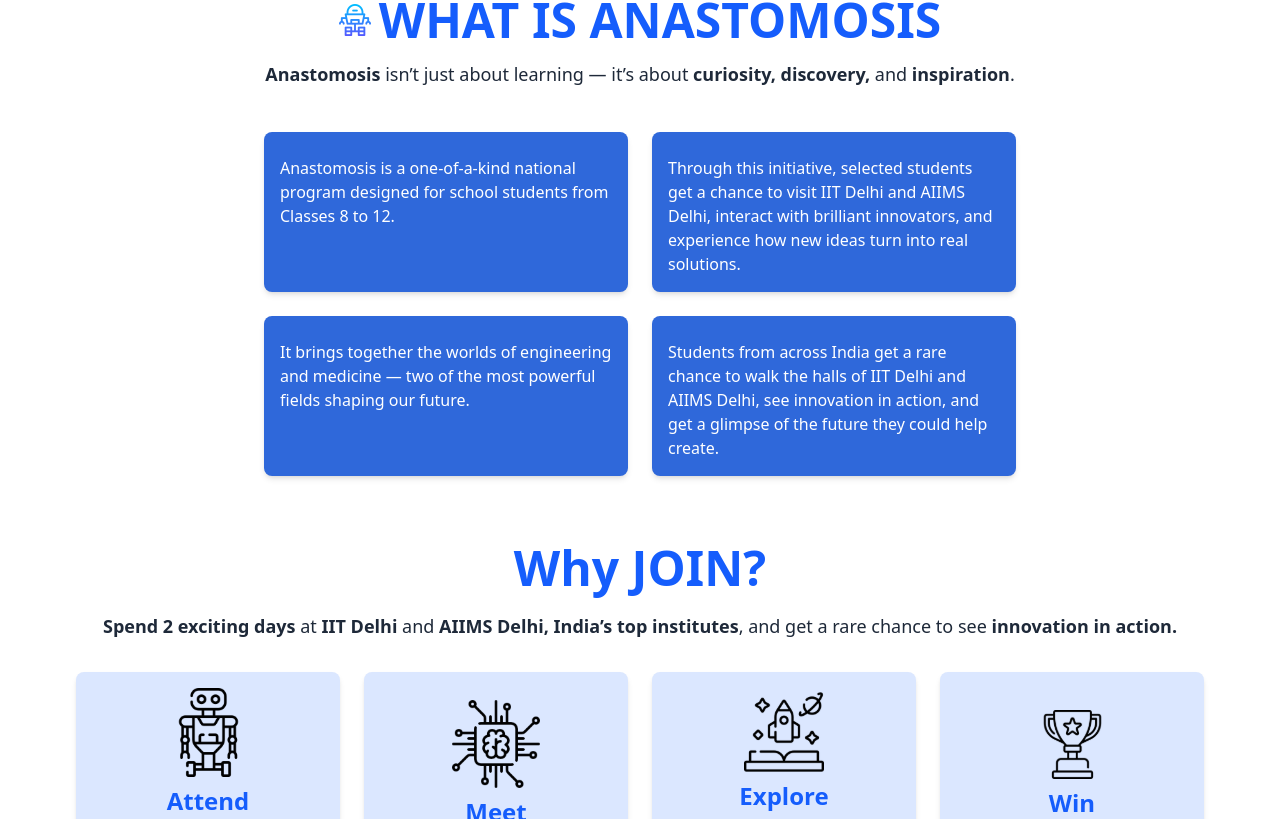
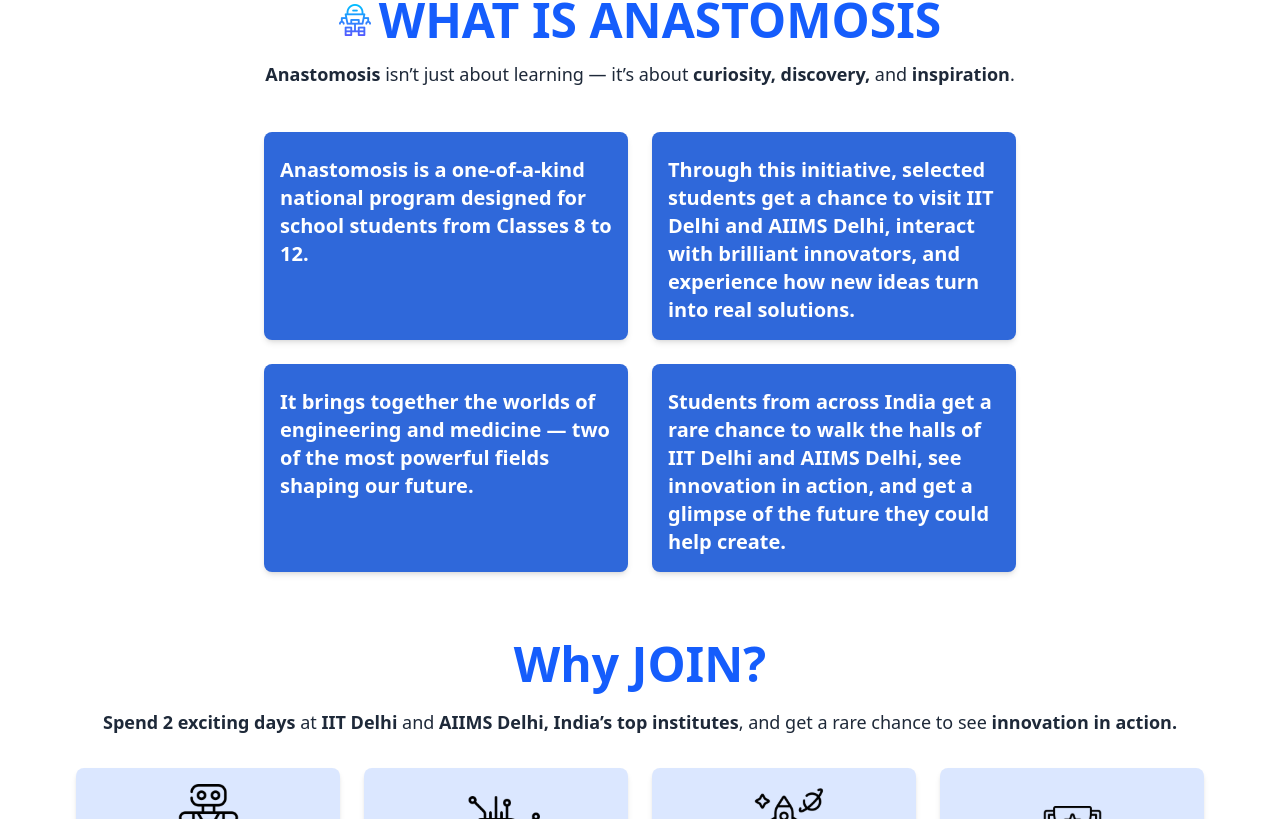
Before and after one commit to Prabhav2503/Anastomosis, a React (Vite) app in the folder Anastomosis/: page / in a window 1280 px wide. Shown: the part 1261-2080 px from the top of the page. Built offline with nearby package versions, Linux system fonts and the light colour scheme.

Commit message:
fixed days and infocard

```diff
--- a/Anastomosis/src/components/days.jsx
+++ b/Anastomosis/src/components/days.jsx
@@ -60,7 +60,7 @@
             number={activity.number}
             title={activity.title}
             description={activity.description}
-            bg="bg-blue-600"
+            bg="bg-[#0647CA]"
             text = "text-white"
           />
         ))}
--- a/Anastomosis/src/components/infocard.jsx
+++ b/Anastomosis/src/components/infocard.jsx
@@ -12,7 +12,7 @@
         color: text === 'white' ? 'white' : text === 'blue' ? '#1e40af' : text
       }}
     >
-      <p className="mt-2">{body}</p>
+      <p className="mt-2 text-xl font-semibold">{body}</p>
     </div>
   );
 };
```
